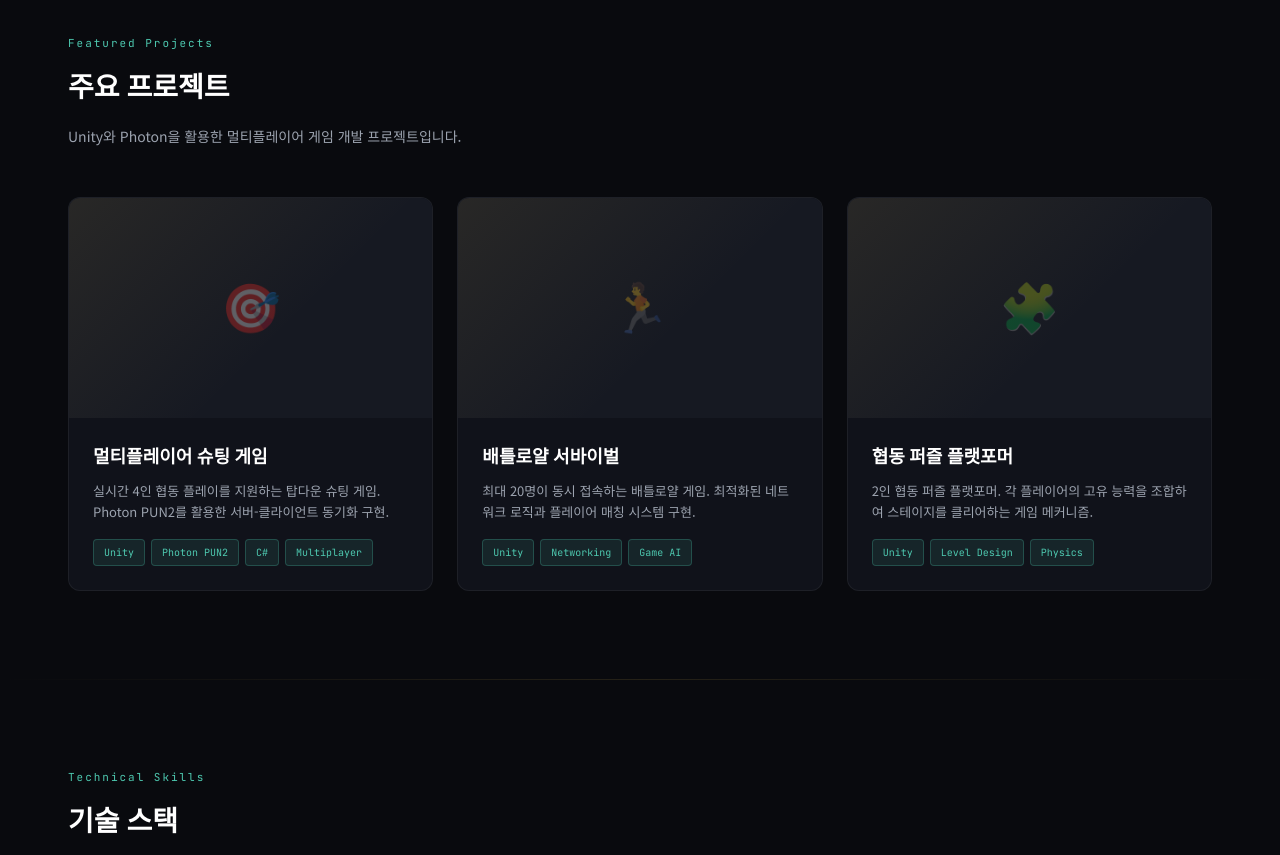
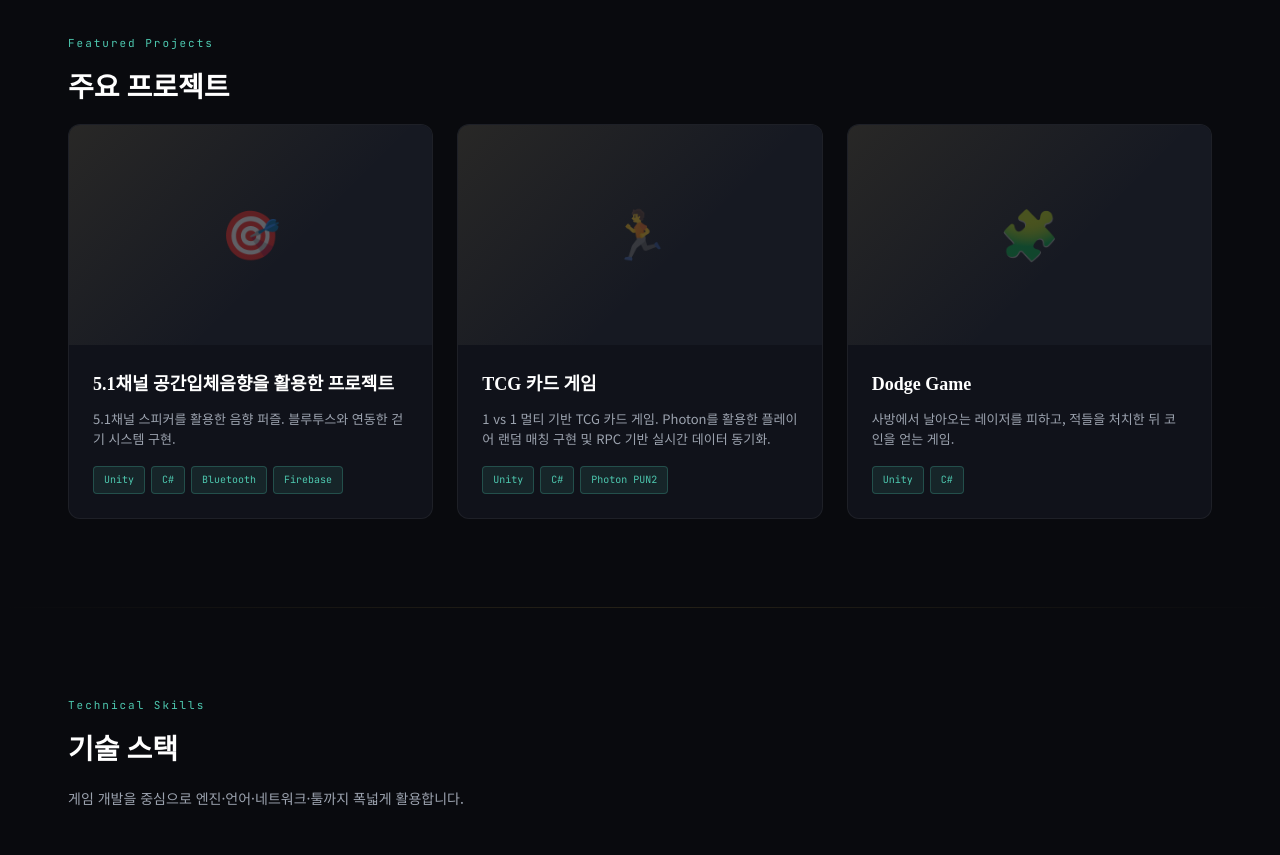
Before and after one commit to SeungJun751/SeungJun751.github.io, a plain HTML site: page index.html in a window 1280 px wide. Shown: the part 2820-3675 px from the top of the page. Drawn offline with Linux system fonts and the light colour scheme.

Commit message:
Revise project details and tags in index.html
Updated project titles and descriptions to reflect new project details and added new project tags.

```diff
--- a/index.html
+++ b/index.html
@@ -1388,68 +1388,58 @@ footer strong {
   <section id="projects" class="fi">
     <div class="sec-label">Featured Projects</div>
     <h2 class="sec-title">주요 프로젝트</h2>
-    <p class="sec-desc">Unity와 Photon을 활용한 멀티플레이어 게임 개발 프로젝트입니다.</p>
 
     <div class="projects-grid">
 
-      <!-- 프로젝트 카드 1 - 각 프로젝트마다 복사해서 내용을 수정하세요 -->
       <div class="project-card" onclick="openProjectModal(1)">
         <div class="project-thumb">
-          <!-- 여기에 GIF나 이미지를 넣으려면 아래처럼 수정하세요 -->
-          <!-- <img src="project1-thumbnail.gif" alt="Project 1"> -->
-
-          <!-- 임시 플레이스홀더 -->
           <div class="project-placeholder">🎯</div>
         </div>
         <div class="project-body">
-          <h3 class="project-title">멀티플레이어 슈팅 게임</h3>
+          <h3 class="project-title">5.1채널 공간입체음향을 활용한 프로젝트</h3>
           <p class="project-desc">
-            실시간 4인 협동 플레이를 지원하는 탑다운 슈팅 게임.
-            Photon PUN2를 활용한 서버-클라이언트 동기화 구현.
+            5.1채널 스피커를 활용한 음향 퍼즐.
+            블루투스와 연동한 걷기 시스템 구현.
           </p>
           <div class="project-tags">
             <span class="project-tag">Unity</span>
-            <span class="project-tag">Photon PUN2</span>
             <span class="project-tag">C#</span>
-            <span class="project-tag">Multiplayer</span>
+            <span class="project-tag">Bluetooth</span>
+            <span class="project-tag">Firebase</span>
           </div>
         </div>
       </div>
 
-      <!-- 프로젝트 카드 2 -->
       <div class="project-card" onclick="openProjectModal(2)">
         <div class="project-thumb">
           <div class="project-placeholder">🏃</div>
         </div>
         <div class="project-body">
-          <h3 class="project-title">배틀로얄 서바이벌</h3>
+          <h3 class="project-title">TCG 카드 게임</h3>
           <p class="project-desc">
-            최대 20명이 동시 접속하는 배틀로얄 게임.
-            최적화된 네트워크 로직과 플레이어 매칭 시스템 구현.
+            1 vs 1 멀티 기반 TCG 카드 게임.
+            Photon를 활용한 플레이어 랜덤 매칭 구현 및 RPC 기반 실시간 데이터 동기화.
           </p>
           <div class="project-tags">
             <span class="project-tag">Unity</span>
-            <span class="project-tag">Networking</span>
-            <span class="project-tag">Game AI</span>
+            <span class="project-tag">C#</span>
+            <span class="project-tag">Photon PUN2</span>
           </div>
         </div>
       </div>
 
-      <!-- 프로젝트 카드 3 -->
       <div class="project-card" onclick="openProjectModal(3)">
         <div class="project-thumb">
           <div class="project-placeholder">🧩</div>
         </div>
         <div class="project-body">
-          <h3 class="project-title">협동 퍼즐 플랫포머</h3>
+          <h3 class="project-title">Dodge Game</h3>
           <p class="project-desc">
-            2인 협동 퍼즐 플랫포머.
-            각 플레이어의 고유 능력을 조합하여 스테이지를 클리어하는 게임 메커니즘.
+            사방에서 날아오는 레이저를 피하고, 적들을 처치한 뒤 코인을 얻는 게임.
           </p>
           <div class="project-tags">
             <span class="project-tag">Unity</span>
-            <span class="project-tag">Level Design</span>
-            <span class="project-tag">Physics</span>
+            <span class="project-tag">C#</span>
           </div>
         </div>
       </div>
```
